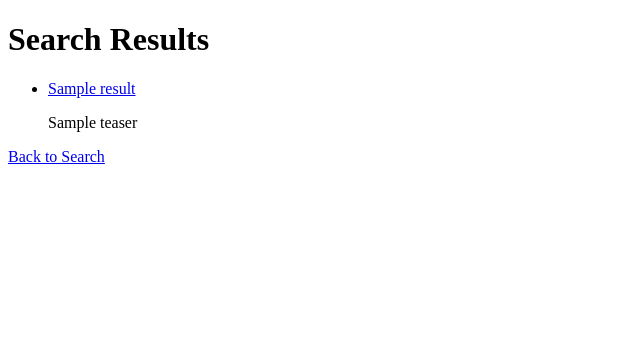
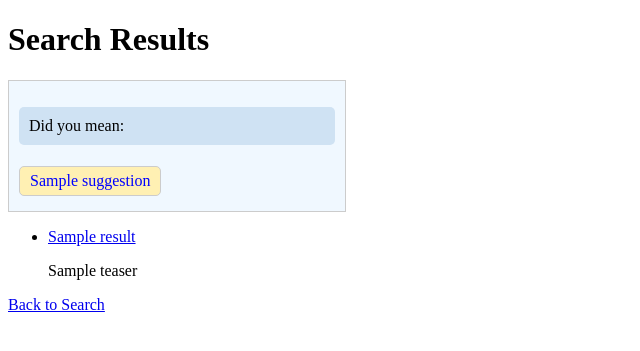
Before and after one commit to sophiajaeger/aiwebproject2, a Flask app: template templates/results.html in a window 1280 px wide. Shown: the top 351 px of the page, without its empty margins (0-640 px from the left). Run offline with Flask 3, Linux system fonts and the light colour scheme; the template is opened without the code that fills it: most values are stand-ins (such as "Sample title", 1, 10 or a date in 2020).

Commit message:
added spellcheck

```diff
--- a/app.py
+++ b/app.py
@@ -20,8 +20,8 @@ def home():
 def search_route():
     query = request.args.get('q')  # get search query from URL parameters
     if query:
-        results = search(query)  # pass to search function (crawler.py)
-        return render_template('results.html', results=results)  # pas results to HTML tamplate
+        results, suggestions = search(query)  # pass to search function (crawler.py)
+        return render_template('results.html', results=results, suggestions = suggestions)  # pas results to HTML tamplate
     return 'No query!'
 
 # run the app in debug mode if this file is executed directly
--- a/crawler.py
+++ b/crawler.py
@@ -11,9 +11,9 @@ ana = analysis.StandardAnalyzer(stoplist=None, minsize=1) # used to not exclude
 # Define the schema for the Whoosh index
 schema = Schema(
     url=ID(stored=True, unique=True),  # Store URLs (unique identifier)
-    title=TEXT(stored=True),  # Store and index titles
-    content=TEXT,  # Index full text content (not stored to save space)
-    teaser=TEXT(stored=True)  # Store the teaser for display
+    title=TEXT(stored=True, spelling=True),  # Store and index titles
+    content=TEXT(spelling=True),  # Index full text content (not stored to save space)
+    teaser=TEXT(stored=True, spelling=True)  # Store the teaser for display
 )
 
 # Index directory setup (create or open it)
@@ -58,6 +58,7 @@ while agenda:
             teaser=page_teaser
         )
 
+        # Extract links from the page and add them to the agenda
         for anchor in soup.find_all('a', href=True):
             href = anchor['href']  # get URL from the anchor tag
             if href.startswith('http'):
@@ -80,22 +81,19 @@ def search(query_str):
     Takes a query and searches the results dictionary for the urls containing the words and
     returns their URL, title, count
     """
+    ix = open_dir("indexdir") # needed?!
     search_results = []
+    seen_urls = set()
+    suggestions = []
     print("searching for", query_str)
-    # ix.searcher(weighting=scoring.TF_IDF())
+
     with ix.searcher(weighting=scoring.TF_IDF()) as searcher:
         or_group = qparser.OrGroup.factory(0.8) # make results score higher that include multiple words in the query, but also include those that dont include all words
         parser = qparser.MultifieldParser(["title", "content"], schema=ix.schema, group=or_group)
         query = parser.parse(query_str)
         results = searcher.search(query, scored=True, limit=10)
 
-        # Debug: Print the raw search results
-        print(f"Raw search results for '{query_str}':")
-        for result in results:
-            print(f"URL: {result['url']}, Score: {result.score}")
-
         # add search results to the list
-        seen_urls = set()
         for result in results:
             if result['url'] not in seen_urls:
                 seen_urls.add(result['url'])
@@ -105,8 +103,17 @@ def search(query_str):
                             "teaser": result["teaser"],
                             "count": result.score
                     })
-    return search_results
+
+        # search for a better query string
+        corrected = searcher.correct_query(query, query_str, prefix=1) # each word must have at least the first letter in common with the word in the original query to speed up search
+        if corrected.query != query:
+            corrected_results = searcher.search(corrected.query, scored=True)
+            # decide whether to show the suggested corrected query
+            if not search_results or (len(search_results) < 3 and len(corrected_results) >= 3) or corrected_results[0].score > search_results[0]['count']:
+                suggestions = [corrected.string]
+
+    return search_results, suggestions
 
 # Example search
 print("\nSearch Results:")
-print(search("do platypus eat"))
+print(search("las platipus"))
--- a/templates/results.html
+++ b/templates/results.html
@@ -5,11 +5,55 @@
     <meta charset="UTF-8"> <!-- specifies the character encoding for the document -->
     <meta name="viewport" content="width=device-width, initial-scale=1.0"> <!--formate for different screen sizes-->
     <title>Search Results</title> <!-- title displayed in the browser tab -->
+    <style>
+        .suggestions-box {
+            border: 1px solid #ccc;
+            padding: 10px;
+            background-color: #f0f8ff; /* Light blue background */
+            display: inline-block;
+            width: 25%;
+        }
+        .suggestions-box p {
+            background-color: #cfe2f3; /* Slightly darker blue */
+            padding: 10px;
+            border-radius: 5px; /* Rounded corners */
+            color: black; /* Text color */
+        }
+        .suggestions-heading {
+            font-weight: bold; /* Make the heading bold */
+            margin-top: 10px;
+        }
+        .suggestions-box a {
+            background-color: #fff0b3; /* Yellow background */
+            padding: 5px 10px;
+            text-decoration: none;
+            color: blue;
+            border: 1px solid #ccc; /* Add border */
+            border-radius: 5px; /* Rounded corners */
+            margin: 5px 0; /* Add some margin */
+            display: inline-block; /* Display links as block */
+        }
+        .suggestions-box a:hover {
+            text-decoration: underline; /* Underline on hover */
+        }
+    </style>
+
 </head>
 <body>
     <!-- main content(all you can see): -->
     <h1>Search Results</h1> <!-- heading for the results page -->
 
+    <!-- display suggested improved search query: -->
+    {% if suggestions %}
+        <div class="suggestions-box">
+            <p>Did you mean:</p>
+            {% for suggestion in suggestions %}
+                <a href="/search?q={{ suggestion }}">{{ suggestion }}</a>{% if not loop.last %}, {% endif %}
+            {% endfor %}
+        </div>
+    {% endif %}
+
+    <!-- display results: -->
     {% if results %}
         <ul>
         <!-- iterate over each result in the results list -->
```
Also changed, not shown: 3 other files.
